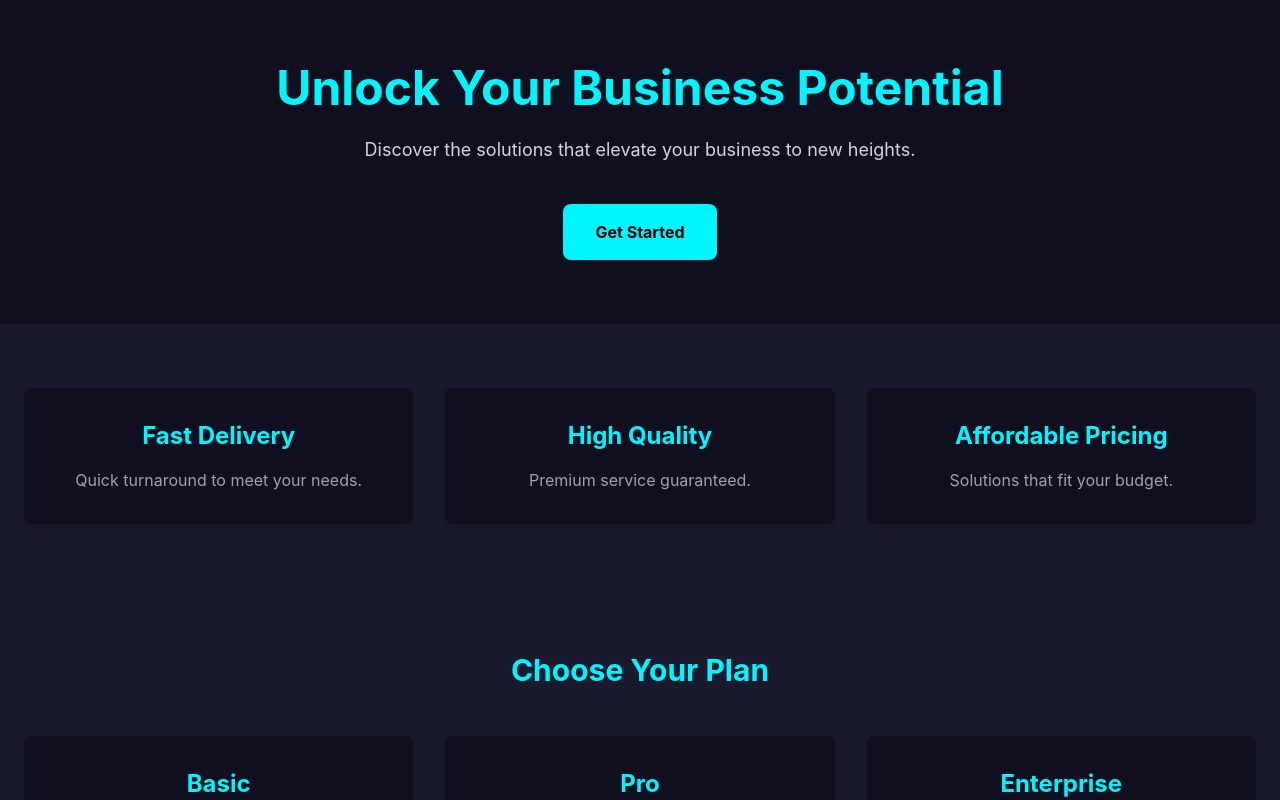
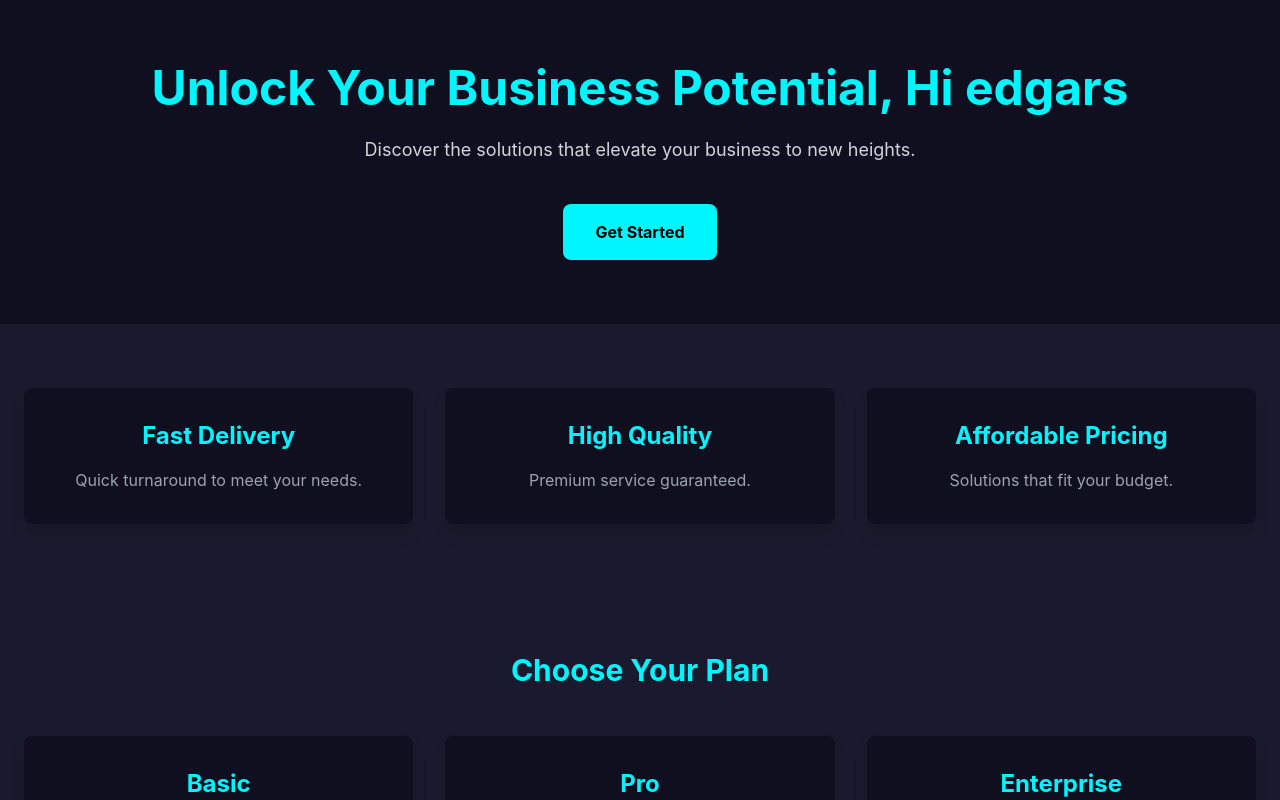
Before and after one commit to AllFinances/landing-page, a Nuxt app: page /dark in a window 1280 px wide. Shown: the top 800 px of the page. Built offline with nearby package versions, Linux system fonts and the light colour scheme.

Commit message:
UPDATE: actions

```diff
--- a/pages/dark.vue
+++ b/pages/dark.vue
@@ -3,7 +3,7 @@
 		<!-- Hero Section -->
 		<section class="bg-darker py-16 text-center">
 			<div class="container mx-auto px-6">
-				<h1 class="text-5xl font-bold mb-6 text-accent2">Unlock Your Business Potential</h1>
+				<h1 class="text-5xl font-bold mb-6 text-accent2">Unlock Your Business Potential, Hi edgars</h1>
 				<p class="text-lg mb-10 text-gray-300">Discover the solutions that elevate your business to new heights.</p>
 				<button class="bg-accent2 text-black font-bold px-8 py-4 rounded-lg hover:bg-lightaccent2 transition duration-300">
 					Get Started
```
